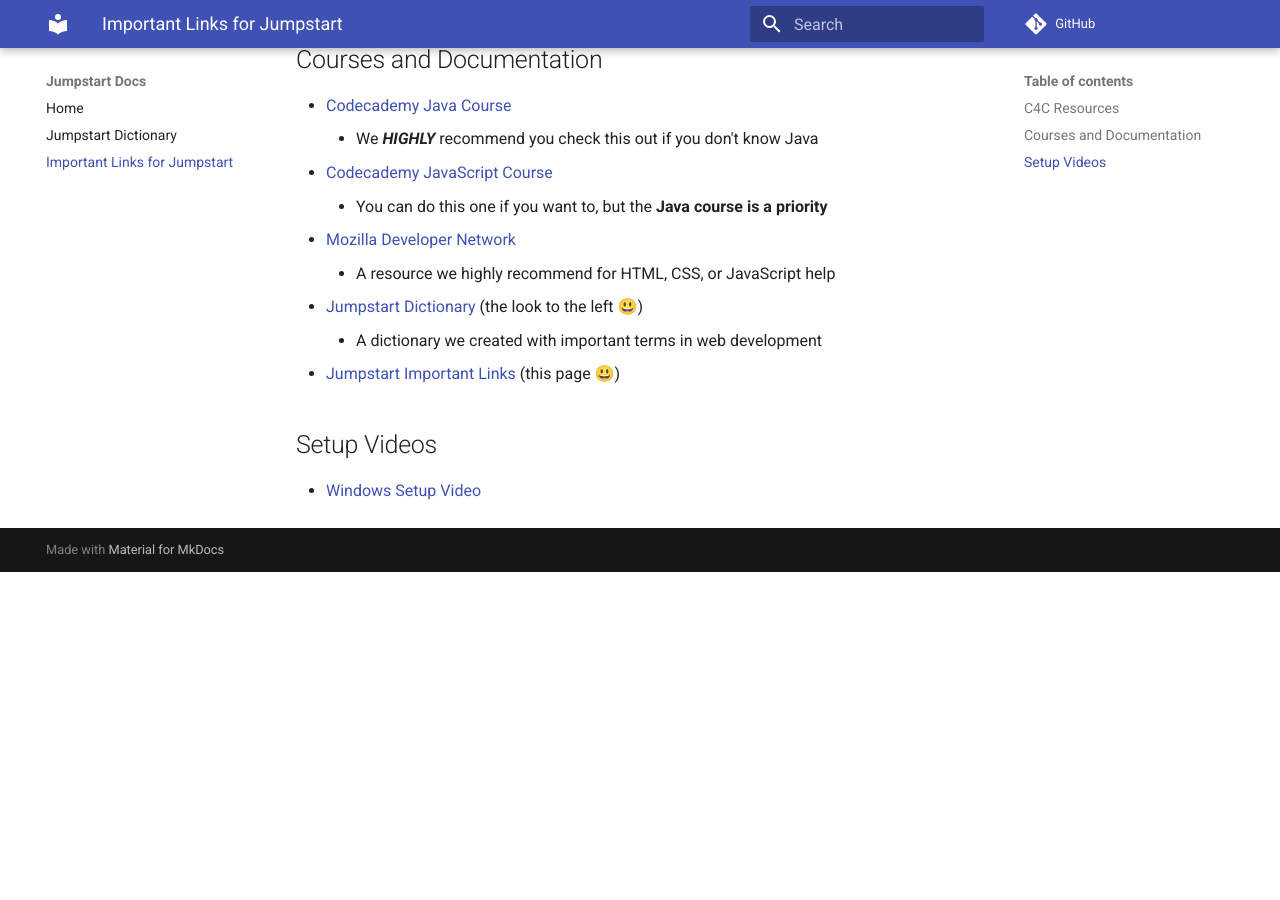
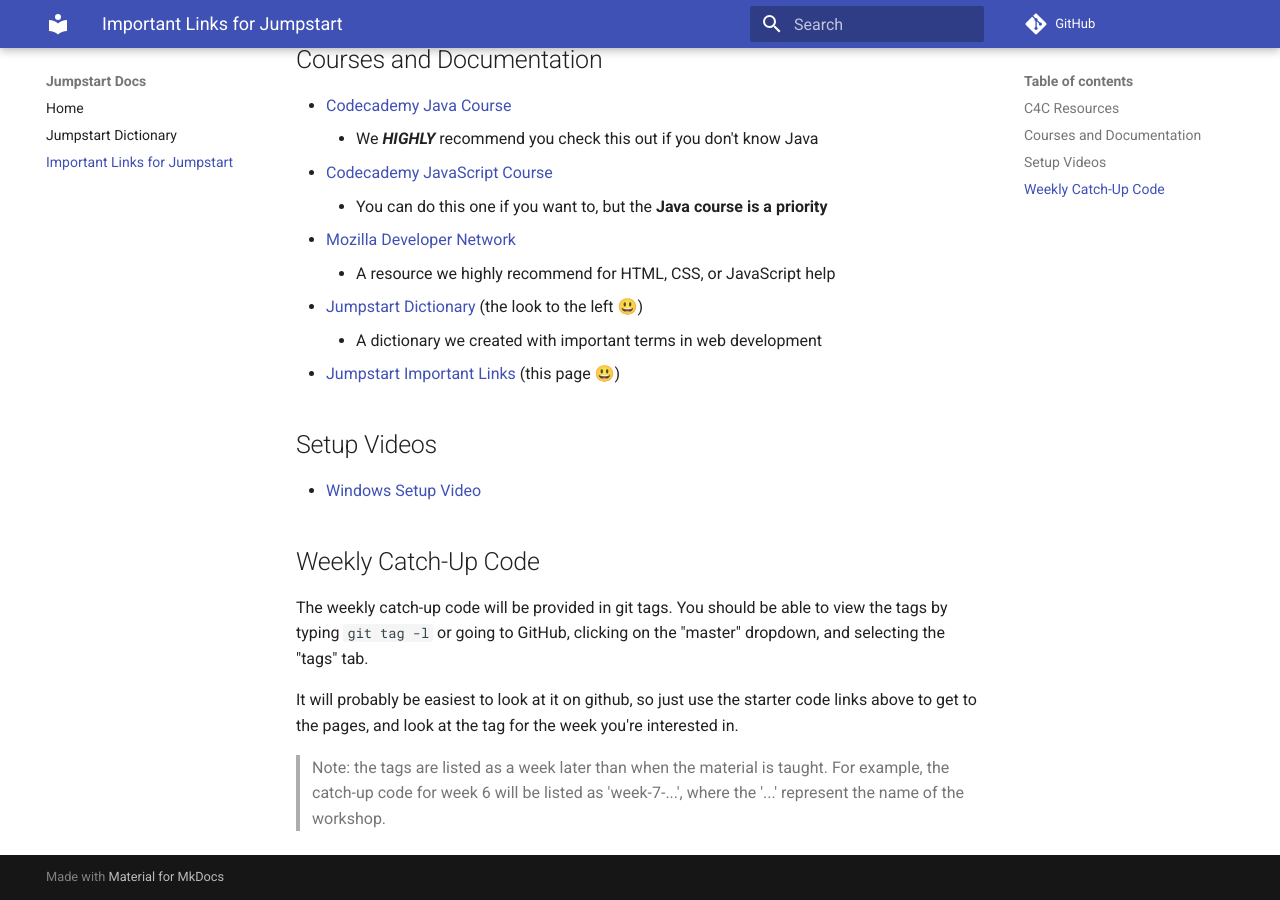
Before and after one commit to Code-4-Community/learning-resources, an MkDocs documentation site: the page built from docs/jumpstart/important_links.md, in a window 1280 px wide and 900 px high, scrolled down 704 px. Built offline with MkDocs 1.6.1 and Material for MkDocs 9.7.7, drawn with Linux system fonts in a browser that asks for light colours; comment, search, counter and statistics services are not loaded; before the commit the page ends 1276 px from its top, so only the background shows below that.

Commit message:
Add catch up code description and frontend starter code tag

```diff
--- a/docs/jumpstart/important_links.md
+++ b/docs/jumpstart/important_links.md
@@ -5,7 +5,7 @@
 
 ## C4C Resources
 - [C4C Jumpstart Docs/Learning Resources](/) (the homepage to this website)
-- [Jumpstart Frontend Starter Code]()
+- [Jumpstart Frontend Starter Code](https://github.com/Code-4-Community/jumpstart-frontend/tree/starter-code)
 - [Jumpstart Backend Starter Code](https://github.com/Code-4-Community/jumpstart-backend/tree/starter-code)
 - [C4C Slack Workspace](https://c4cneu.slack.com/)
     - We really recommend you join us!
@@ -28,4 +28,19 @@
 - [Jumpstart Important Links](/jumpstart/important_links) (this page 😃)
 
 ## Setup Videos
+
 - [Windows Setup Video](https://drive.google.com/file/d/1S7MC9T52kpLTLFJfahayczOvMtDNI6gg/view?usp=sharing)
+
+## Weekly Catch-Up Code
+
+The weekly catch-up code will be provided in git tags. You should be able to view
+the tags by typing `git tag -l` or going to GitHub, clicking on the "master" dropdown,
+and selecting the "tags" tab.
+
+It will probably be easiest to look at it on github, so just use the starter code
+links above to get to the pages, and look at the tag for the week you're interested
+in.
+
+>Note: the tags are listed as a week later than when the material is taught.
+>For example, the catch-up code for week 6 will be listed as 'week-7-...', where
+>the '...' represent the name of the workshop.
```
